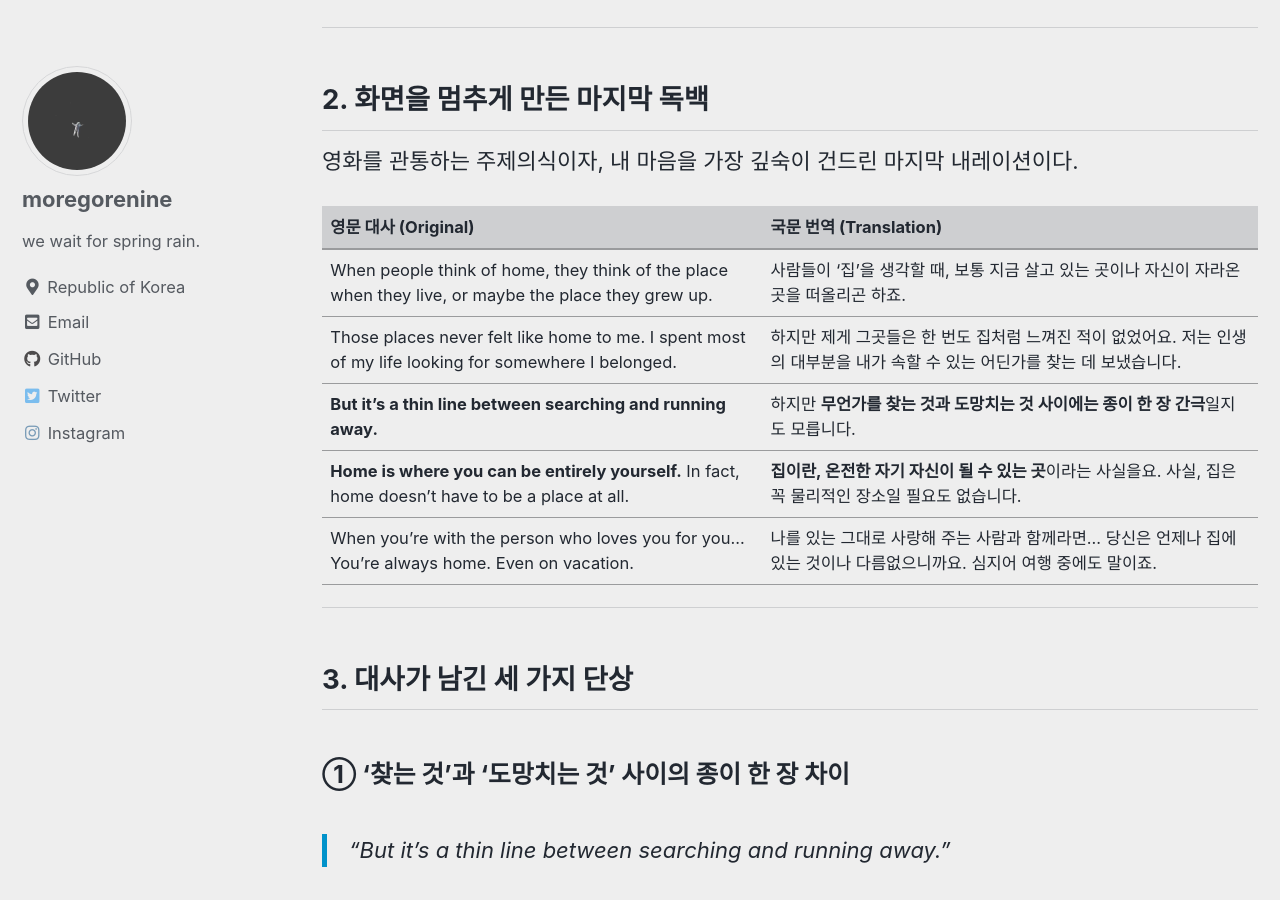
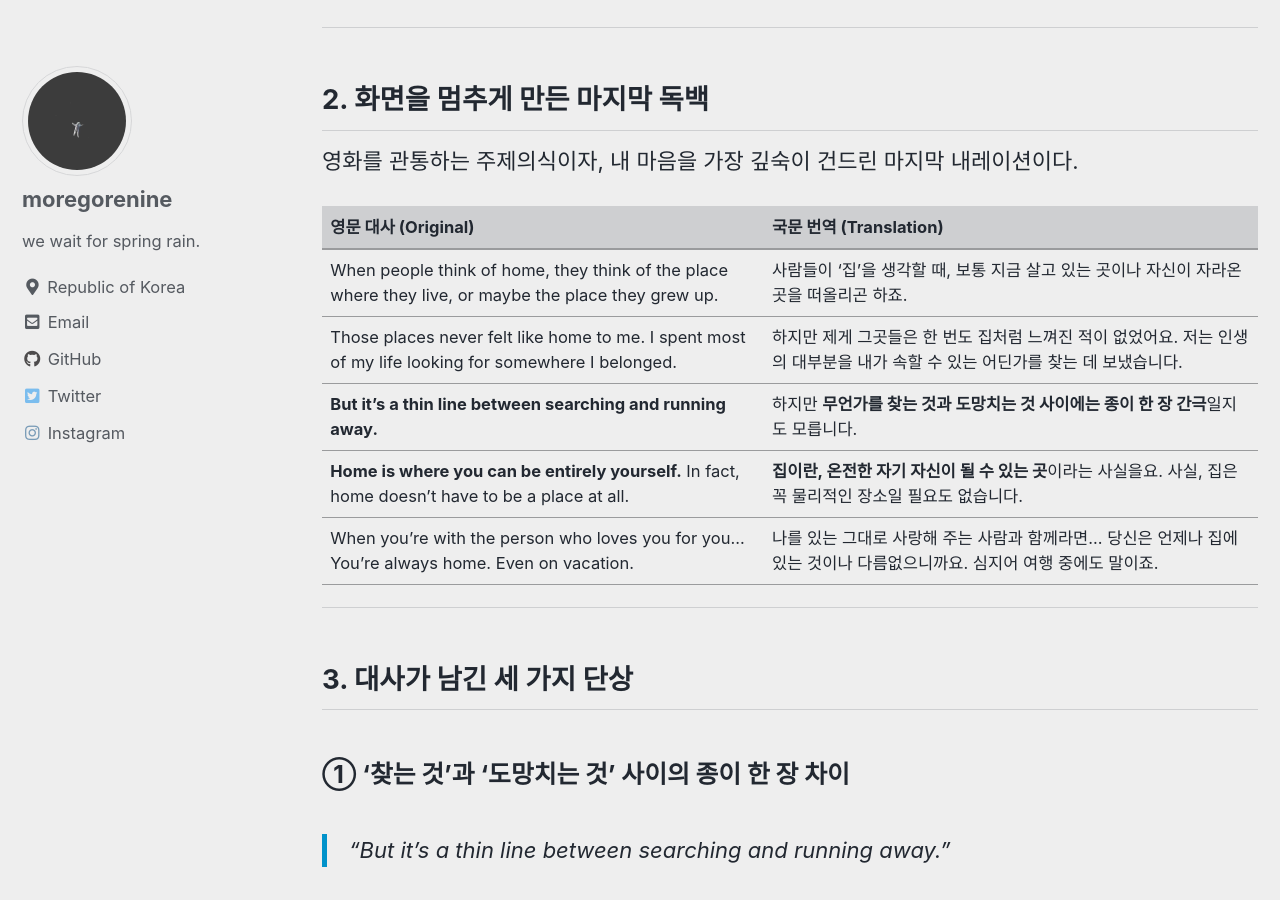
Before and after one commit to moregorenine/moregorenine.github.io, a Jekyll site: the page built from _posts/movie/2026-3-29-meaning-of-home-movie.md, in a window 1280 px wide and 900 px high, scrolled down 1022 px. Built offline with Jekyll 4.4.1, drawn with Linux system fonts in a browser that asks for light colours; cached includes are drawn as plain includes; comment, search, counter and statistics services are not loaded.

```diff
--- a/_posts/movie/2026-3-29-meaning-of-home-movie.md
+++ b/_posts/movie/2026-3-29-meaning-of-home-movie.md
@@ -33,13 +33,13 @@ toc_sticky: true
 
 영화를 관통하는 주제의식이자, 내 마음을 가장 깊숙이 건드린 마지막 내레이션이다.
 
-| 영문 대사 (Original)                                                                                | 국문 번역 (Translation)                                                                                                       |
-| :-------------------------------------------------------------------------------------------------- | :---------------------------------------------------------------------------------------------------------------------------- |
-| When people think of home, they think of the place when they live, or maybe the place they grew up. | 사람들이 '집'을 생각할 때, 보통 지금 살고 있는 곳이나 자신이 자라온 곳을 떠올리곤 하죠.                                       |
-| Those places never felt like home to me. I spent most of my life looking for somewhere I belonged.  | 하지만 제게 그곳들은 한 번도 집처럼 느껴진 적이 없었어요. 저는 인생의 대부분을 내가 속할 수 있는 어딘가를 찾는 데 보냈습니다. |
-| **But it's a thin line between searching and running away.**                                        | 하지만 **무언가를 찾는 것과 도망치는 것 사이에는 종이 한 장 간극**일지도 모릅니다.                                            |
-| **Home is where you can be entirely yourself.** In fact, home doesn't have to be a place at all.    | **집이란, 온전한 자기 자신이 될 수 있는 곳**이라는 사실을요. 사실, 집은 꼭 물리적인 장소일 필요도 없습니다.                   |
-| When you're with the person who loves you for you... You're always home. Even on vacation.          | 나를 있는 그대로 사랑해 주는 사람과 함께라면... 당신은 언제나 집에 있는 것이나 다름없으니까요. 심지어 여행 중에도 말이죠.     |
+| 영문 대사 (Original)                                                                                 | 국문 번역 (Translation)                                                                                                       |
+| :--------------------------------------------------------------------------------------------------- | :---------------------------------------------------------------------------------------------------------------------------- |
+| When people think of home, they think of the place where they live, or maybe the place they grew up. | 사람들이 '집'을 생각할 때, 보통 지금 살고 있는 곳이나 자신이 자라온 곳을 떠올리곤 하죠.                                       |
+| Those places never felt like home to me. I spent most of my life looking for somewhere I belonged.   | 하지만 제게 그곳들은 한 번도 집처럼 느껴진 적이 없었어요. 저는 인생의 대부분을 내가 속할 수 있는 어딘가를 찾는 데 보냈습니다. |
+| **But it's a thin line between searching and running away.**                                         | 하지만 **무언가를 찾는 것과 도망치는 것 사이에는 종이 한 장 간극**일지도 모릅니다.                                            |
+| **Home is where you can be entirely yourself.** In fact, home doesn't have to be a place at all.     | **집이란, 온전한 자기 자신이 될 수 있는 곳**이라는 사실을요. 사실, 집은 꼭 물리적인 장소일 필요도 없습니다.                   |
+| When you're with the person who loves you for you... You're always home. Even on vacation.           | 나를 있는 그대로 사랑해 주는 사람과 함께라면... 당신은 언제나 집에 있는 것이나 다름없으니까요. 심지어 여행 중에도 말이죠.     |
 
 ---
 
```
